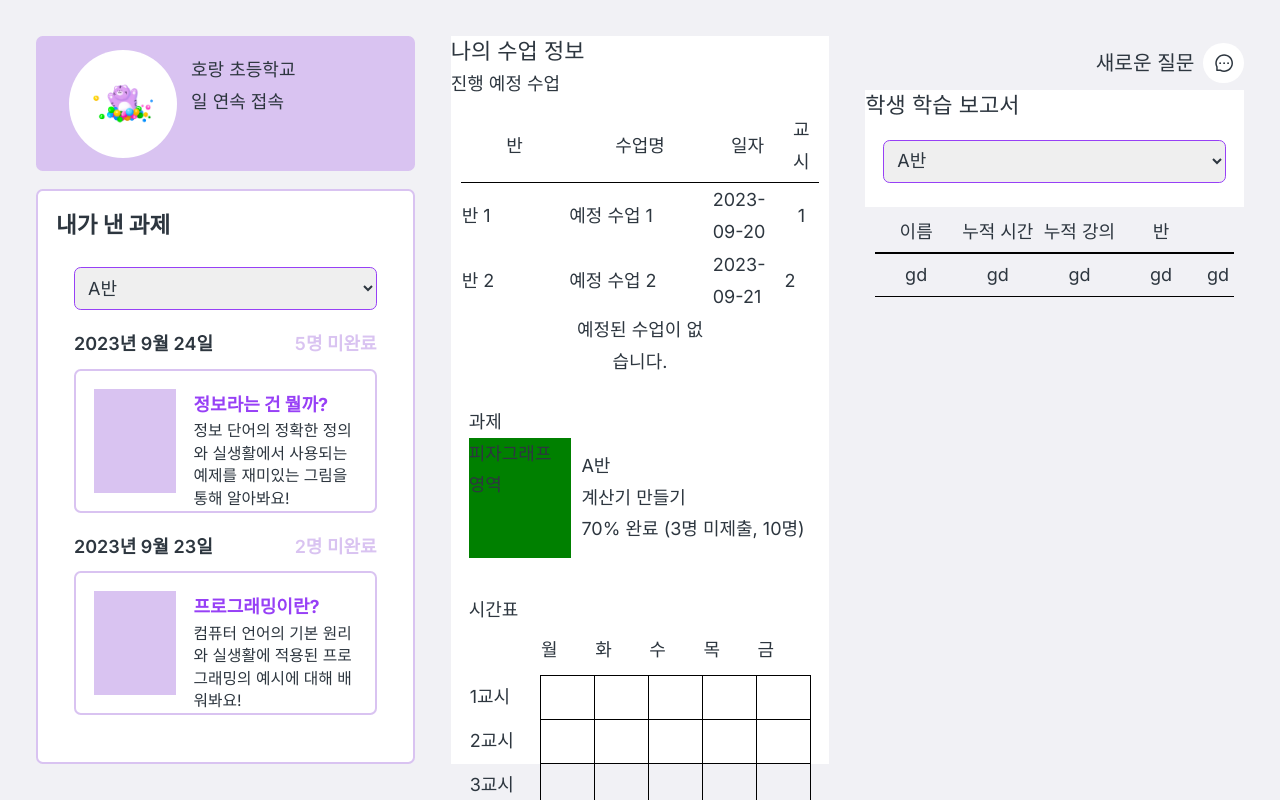
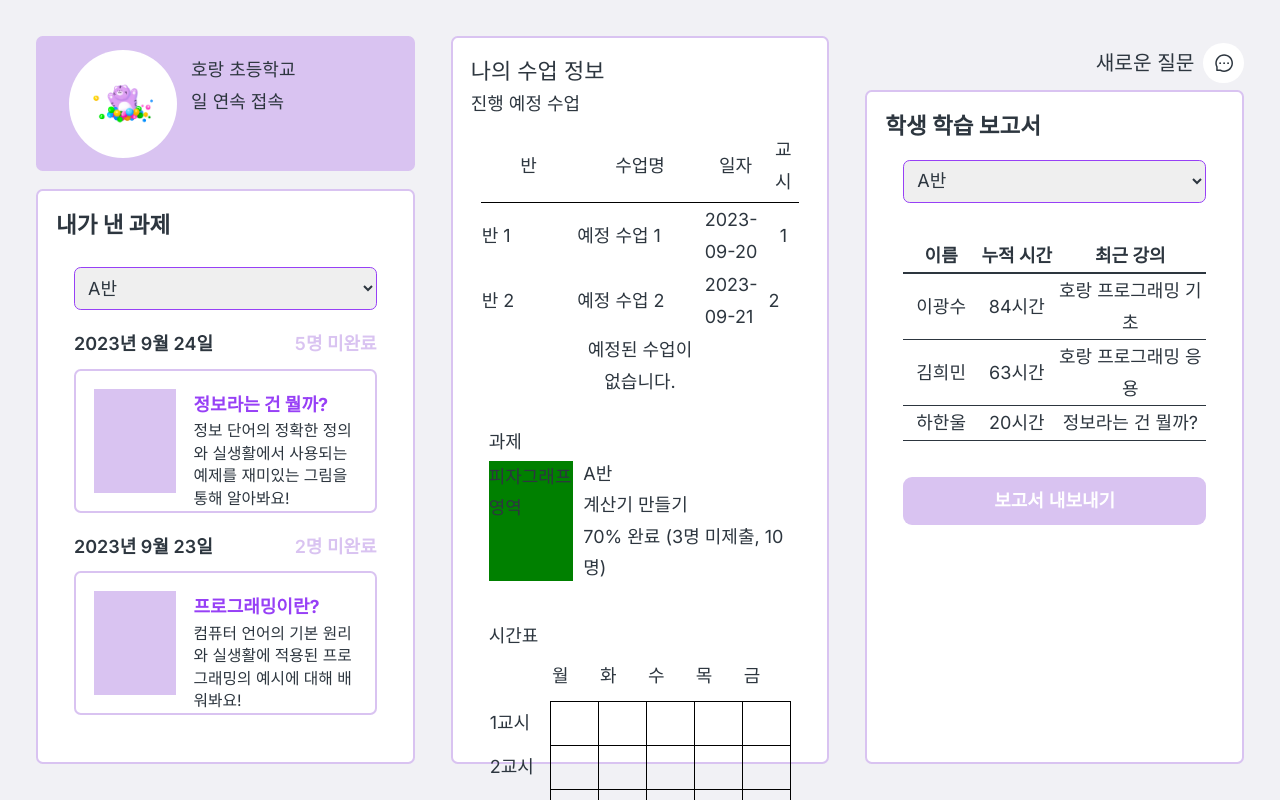
Before and after one commit to Geupjo-Hackathon/KoreanTiger-FE, a Next.js app: page /teacher in a window 1280 px wide. Shown: the top 800 px of the page. Built offline with nearby package versions, Linux system fonts and the light colour scheme; no server answers.

Commit message:
feature :: 선생님 페이지 - 학습 보고서 완료

```diff
--- a/src/components/teacher/ReportList.js
+++ b/src/components/teacher/ReportList.js
@@ -2,111 +2,41 @@ import React from "react";
 
 export default function ReportList() {
   return (
-    <div>
-      <table style={{ margin: "10px" }}>
+    <div className="w-full h-full p-4">
+      <table className="w-full">
         <thead>
           <tr>
-            <td
-              style={{
-                width: "25%",
-                borderBottom: "2px solid black",
-                textAlign: "center",
-                padding: "5px",
-              }}
-            >
+            <td className="w-1/4 border-b-2 border-black text-center font-bold">
               이름
             </td>
-            <td
-              style={{
-                width: "25%",
-                borderBottom: "2px solid black",
-                textAlign: "center",
-                padding: "5px",
-              }}
-            >
+            <td className="w-1/4 border-b-2 border-black text-center font-bold">
               누적 시간
             </td>
-            <td
-              style={{
-                width: "25%",
-                borderBottom: "2px solid black",
-                textAlign: "center",
-                padding: "5px",
-              }}
-            >
-              누적 강의
+            <td className="w-1/4 border-b-2 border-black text-center font-bold">
+              최근 강의
             </td>
-            <td
-              style={{
-                width: "25%",
-                borderBottom: "2px solid black",
-                textAlign: "center",
-                padding: "5px",
-              }}
-            >
-              반
-            </td>
-            <td
-              style={{
-                width: "20%",
-                borderBottom: "2px solid black",
-                textAlign: "center",
-                padding: "5px",
-              }}
-            ></td>
           </tr>
         </thead>
         <tbody>
           <tr>
-            <td
-              style={{
-                width: "20%",
-                borderBottom: "1px solid black",
-                textAlign: "center",
-                padding: "5px",
-              }}
-            >
-              gd
+            <td className="w-1/5 border-b border-black text-center">이광수</td>
+            <td className="w-1/5 border-b border-black text-center">84시간</td>
+            <td className="w-3/5 border-b border-black text-center">
+              호랑 프로그래밍 기초
             </td>
-            <td
-              style={{
-                width: "20%",
-                borderBottom: "1px solid black",
-                textAlign: "center",
-                padding: "5px",
-              }}
-            >
-              gd
+          </tr>
+          <tr>
+            <td className="w-1/5 border-b border-black text-center">김희민</td>
+            <td className="w-1/5 border-b border-black text-center">63시간</td>
+            <td className="w-3/5 border-b border-black text-center">
+              호랑 프로그래밍 응용
             </td>
-            <td
-              style={{
-                width: "20%",
-                borderBottom: "1px solid black",
-                textAlign: "center",
-                padding: "5px",
-              }}
-            >
-              gd
-            </td>
-            <td
-              style={{
-                width: "20%",
-                borderBottom: "1px solid black",
-                textAlign: "center",
-                padding: "5px",
-              }}
-            >
-              gd
-            </td>
-            <td
-              style={{
-                width: "20%",
-                borderBottom: "1px solid black",
-                textAlign: "center",
-                padding: "5px",
-              }}
-            >
-              gd
+          </tr>
+          <tr>
+            <td className="w-1/5 border-b border-black text-center">하한울</td>
+            <td className="w-1/5 border-b border-black text-center">20시간</td>
+            <td className="w-3/5 border-b border-black text-center">
+              정보라는 건 뭘까?
             </td>
           </tr>
         </tbody>
--- a/src/components/teacher/main/MyClass.js
+++ b/src/components/teacher/main/MyClass.js
@@ -2,10 +2,14 @@ import React from "react";
 import SchelduedClass from "@/components/teacher/SchelduedClass";
 import AssignmentSlide from "@/components/teacher/AssignmentSlide";
 import WeeklyClassTable from "@/components/teacher/WeeklyClassTable";
+import color from "@/tailwind-theme/color";
 
 const MyClass = () => {
   return (
-    <div className="w-full h-full" style={{ backgroundColor: "white" }}>
+    <div
+      className="w-full h-full flex flex-col justify-around p-4 border-2 rounded-md"
+      style={{ backgroundColor: "white", borderColor: color.hover_D9C3F1 }}
+    >
       <div style={{ fontSize: "22px" }}>나의 수업 정보</div>
       <SchelduedClass />
       <AssignmentSlide />
--- a/src/components/teacher/main/StudentReport.js
+++ b/src/components/teacher/main/StudentReport.js
@@ -1,17 +1,43 @@
-import React from "react";
+import React, { useState } from "react";
 import ClassFilter from "../ClassFilter";
 import ReportList from "@/components/teacher/ReportList";
+import color from "@/tailwind-theme/color";
+import { Button } from "@/stories/Button";
 
 export default function StudentReport() {
+  const [isHovered, setIsHovered] = useState(false);
+
+  const handleMouseEnter = () => {
+    setIsHovered(true);
+  };
+
+  const handleMouseLeave = () => {
+    setIsHovered(false);
+  };
   return (
-    <div className="w-full h-full" style={{ backgroundColor: "white" }}>
-      <div className="flex flex-row">
-        <div style={{ fontSize: "22px" }}>학생 학습 보고서</div>
-      </div>
+    <div
+      className="w-full flex flex-col p-4 border-2 rounded-md"
+      style={{
+        backgroundColor: "white",
+        borderColor: color.hover_D9C3F1,
+        minHeight: "calc(100vh - 7rem)",
+      }}
+    >
+      <div className="text-xl font-bold">학생 학습 보고서</div>
       <div>
         <ClassFilter />
         <ReportList />
       </div>
+      <div className="p-4">
+        <Button
+          primary={true}
+          backgroundColor={isHovered && color.violet_9740F6}
+          size="large"
+          label="보고서 내보내기"
+          onMouseEnter={handleMouseEnter}
+          onMouseLeave={handleMouseLeave}
+        />
+      </div>
     </div>
   );
 }
```
